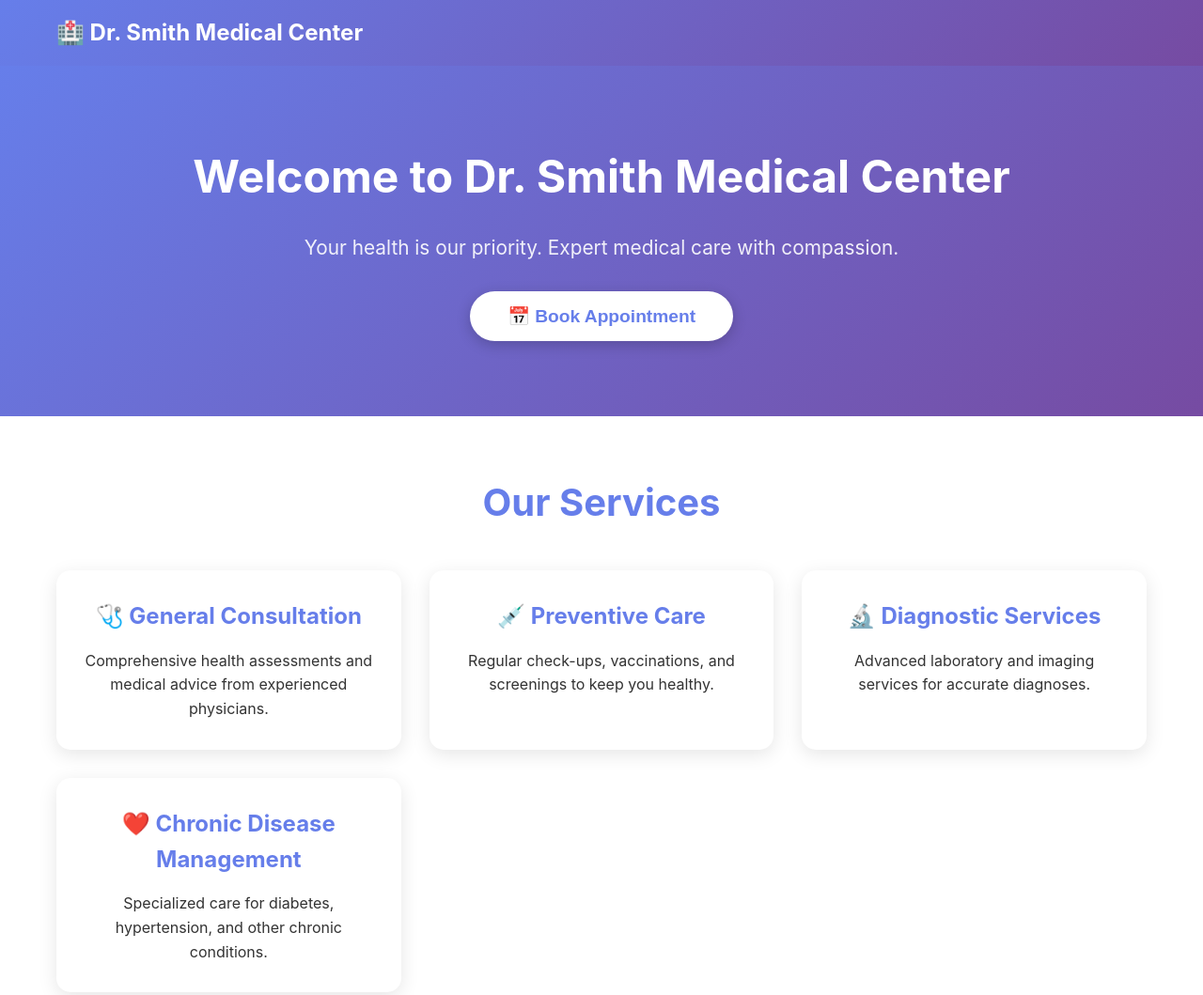
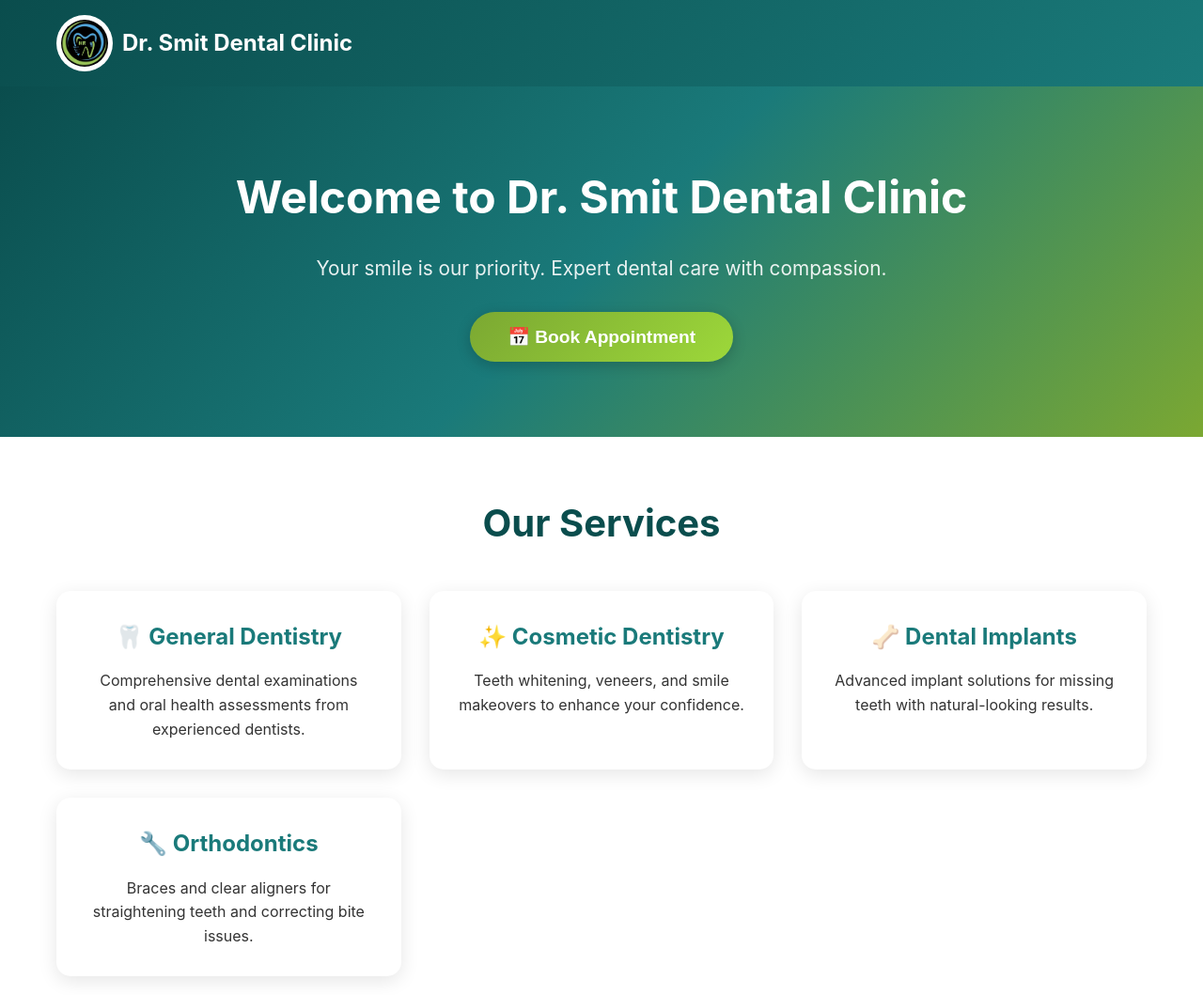
Before and after one commit to akshaydobariya/embed-flow, a plain HTML site: page index.html in a window 1280 px wide. Shown: the top 1059 px of the page at 94% size. Drawn offline with Linux system fonts and the light colour scheme.

Commit message:
New Design

```diff
--- a/index.html
+++ b/index.html
@@ -3,7 +3,7 @@
 <head>
     <meta charset="UTF-8">
     <meta name="viewport" content="width=device-width, initial-scale=1.0">
-    <title>Dr. Smith Medical Center</title>
+    <title>Dr. Smit Dental Clinic</title>
     <style>
         * {
             margin: 0;
@@ -19,7 +19,7 @@
 
         /* Header */
         header {
-            background: linear-gradient(135deg, #667eea 0%, #764ba2 100%);
+            background: linear-gradient(135deg, #0a4d4d 0%, #1a7a7a 100%);
             color: white;
             padding: 1rem 0;
             box-shadow: 0 2px 10px rgba(0,0,0,0.1);
@@ -35,13 +35,24 @@
         }
 
         .logo {
+            display: flex;
+            align-items: center;
+            gap: 10px;
             font-size: 1.5rem;
             font-weight: bold;
         }
 
+        .logo img {
+            height: 60px;
+            width: auto;
+            border-radius: 50%;
+            background: white;
+            padding: 5px;
+        }
+
         /* Hero Section */
         .hero {
-            background: linear-gradient(135deg, #667eea 0%, #764ba2 100%);
+            background: linear-gradient(135deg, #0a4d4d 0%, #1a7a7a 50%, #7ba832 100%);
             color: white;
             padding: 80px 20px;
             text-align: center;
@@ -59,8 +70,8 @@
         }
 
         .book-btn {
-            background: white;
-            color: #667eea;
+            background: linear-gradient(135deg, #7ba832 0%, #9dd83a 100%);
+            color: white;
             padding: 15px 40px;
             font-size: 1.2rem;
             border: none;
@@ -74,6 +85,7 @@
         .book-btn:hover {
             transform: translateY(-2px);
             box-shadow: 0 6px 20px rgba(0,0,0,0.3);
+            background: linear-gradient(135deg, #9dd83a 0%, #7ba832 100%);
         }
 
         /* Services Section */
@@ -87,7 +99,7 @@
             text-align: center;
             font-size: 2.5rem;
             margin-bottom: 40px;
-            color: #667eea;
+            color: #0a4d4d;
         }
 
         .service-grid {
@@ -110,7 +122,7 @@
         }
 
         .service-card h3 {
-            color: #667eea;
+            color: #1a7a7a;
             margin-bottom: 15px;
             font-size: 1.5rem;
         }
@@ -131,7 +143,7 @@
         .about h2 {
             font-size: 2.5rem;
             margin-bottom: 20px;
-            color: #667eea;
+            color: #0a4d4d;
         }
 
         .about p {
@@ -175,7 +187,7 @@
             position: absolute;
             top: 15px;
             right: 15px;
-            background: #667eea;
+            background: #1a7a7a;
             color: white;
             border: none;
             width: 40px;
@@ -191,7 +203,7 @@
         }
 
         .close-btn:hover {
-            background: #764ba2;
+            background: #7ba832;
         }
 
         .modal iframe {
@@ -228,14 +240,17 @@
     <!-- Header -->
     <header>
         <nav class="navbar">
-            <div class="logo">🏥 Dr. Smith Medical Center</div>
+            <div class="logo">
+                <img src="logo.jpeg" alt="HR Dental Clinic Logo">
+                Dr. Smit Dental Clinic
+            </div>
         </nav>
     </header>
 
     <!-- Hero Section -->
     <section class="hero">
-        <h1>Welcome to Dr. Smith Medical Center</h1>
-        <p>Your health is our priority. Expert medical care with compassion.</p>
+        <h1>Welcome to Dr. Smit Dental Clinic</h1>
+        <p>Your smile is our priority. Expert dental care with compassion.</p>
         <button class="book-btn" onclick="openBooking()">📅 Book Appointment</button>
     </section>
 
@@ -244,20 +259,20 @@
         <h2>Our Services</h2>
         <div class="service-grid">
             <div class="service-card">
-                <h3>🩺 General Consultation</h3>
-                <p>Comprehensive health assessments and medical advice from experienced physicians.</p>
+                <h3>🦷 General Dentistry</h3>
+                <p>Comprehensive dental examinations and oral health assessments from experienced dentists.</p>
             </div>
             <div class="service-card">
-                <h3>💉 Preventive Care</h3>
-                <p>Regular check-ups, vaccinations, and screenings to keep you healthy.</p>
+                <h3>✨ Cosmetic Dentistry</h3>
+                <p>Teeth whitening, veneers, and smile makeovers to enhance your confidence.</p>
             </div>
             <div class="service-card">
-                <h3>🔬 Diagnostic Services</h3>
-                <p>Advanced laboratory and imaging services for accurate diagnoses.</p>
+                <h3>🦴 Dental Implants</h3>
+                <p>Advanced implant solutions for missing teeth with natural-looking results.</p>
             </div>
             <div class="service-card">
-                <h3>❤️ Chronic Disease Management</h3>
-                <p>Specialized care for diabetes, hypertension, and other chronic conditions.</p>
+                <h3>🔧 Orthodontics</h3>
+                <p>Braces and clear aligners for straightening teeth and correcting bite issues.</p>
             </div>
         </div>
     </section>
@@ -266,7 +281,7 @@
     <section class="about">
         <div class="about-content">
             <h2>About Our Practice</h2>
-            <p>With over 20 years of experience, Dr. Smith Medical Center provides comprehensive healthcare services to our community. Our team of dedicated professionals is committed to delivering personalized, high-quality medical care in a comfortable and welcoming environment.</p>
+            <p>With over 20 years of experience, Dr. Smit Dental Clinic provides comprehensive dental care services to our community. Our team of dedicated professionals is committed to delivering personalized, high-quality dental care in a comfortable and welcoming environment.</p>
             <button class="book-btn" onclick="openBooking()">Book Your Appointment Today</button>
         </div>
     </section>
@@ -285,7 +300,7 @@
 
     <!-- Footer -->
     <footer>
-        <p>&copy; 2024 Dr. Smith Medical Center. All rights reserved.</p>
+        <p>&copy; 2024 Dr. Smit Dental Clinic. All rights reserved.</p>
     </footer>
 
     <script>
```
Also changed, not shown: logo.jpeg (added), logo.png (added).
